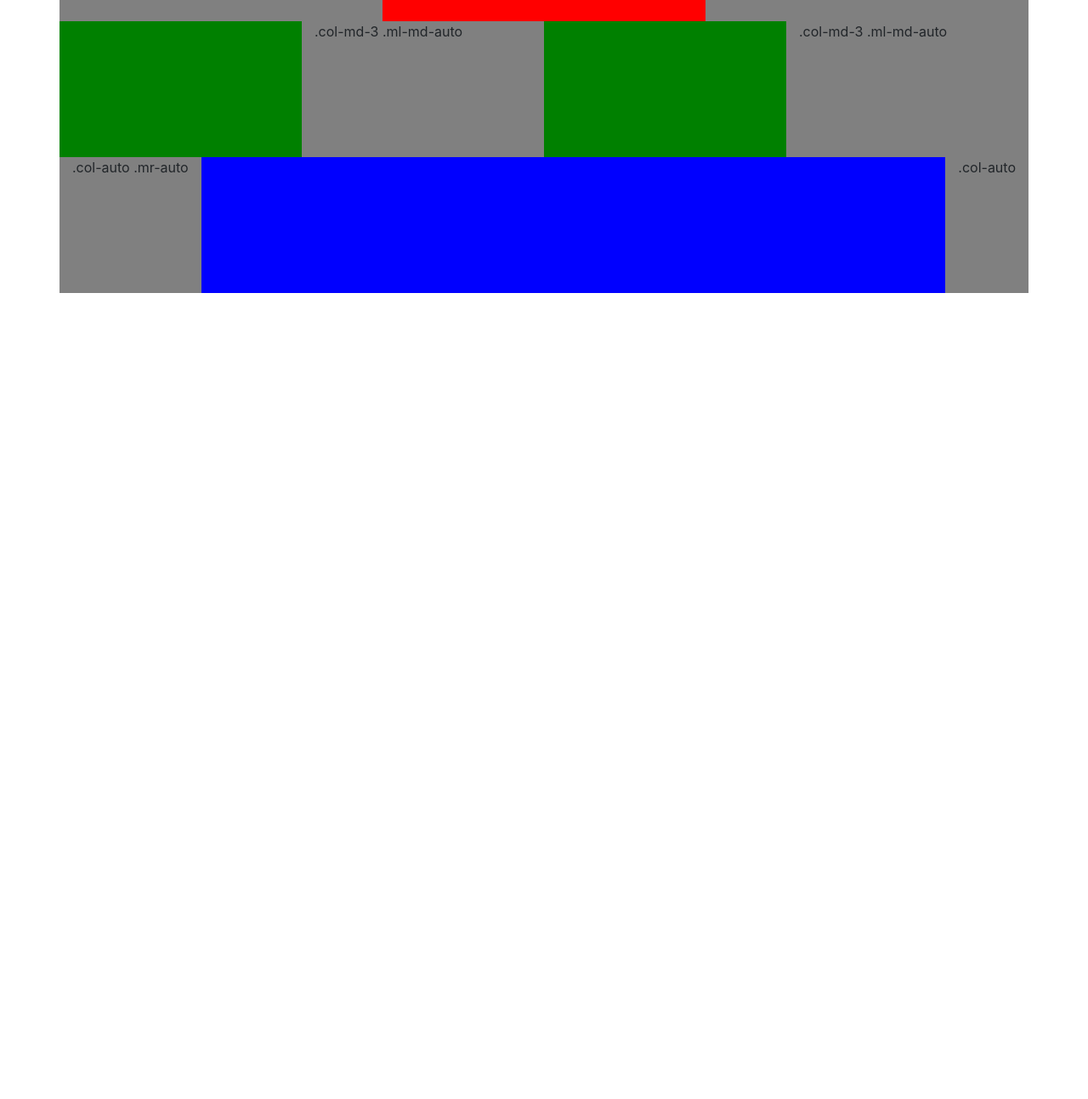
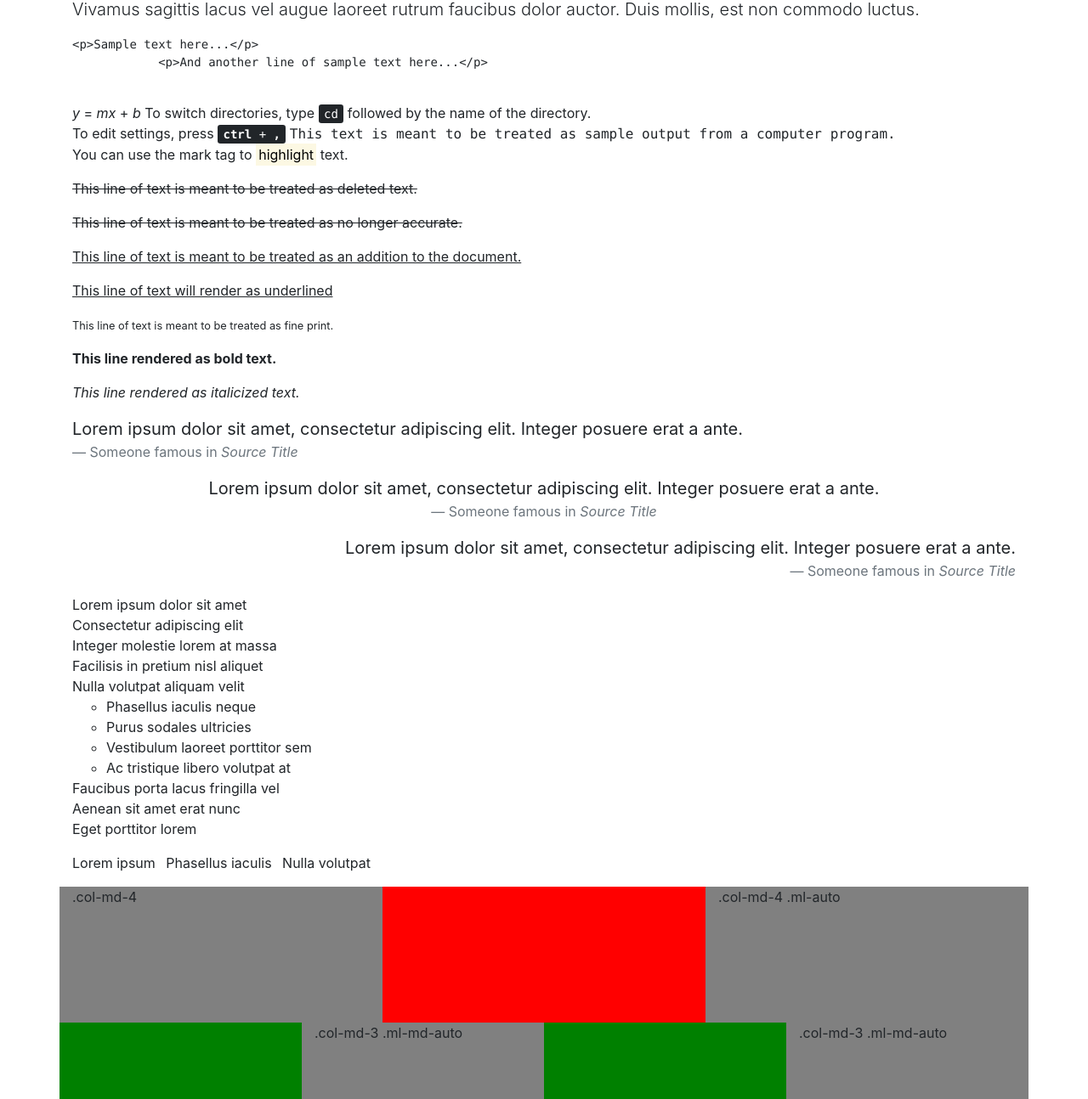
Before and after one commit to raymondSeger/test-bootstrap4, a website: page index.html in a window 1280 px wide. Shown: the part 405-1699 px from the top of the page at 85% size. Before the commit the page ends 800 px from the top, so only its background shows below. Drawn offline with nearby package versions, Linux system fonts and the light colour scheme.

Commit message:
img-responsive is now img-fluid
img-fluid

```diff
--- a/index.html
+++ b/index.html
@@ -14,21 +14,78 @@
 
 <div class="container">
 
-    <div class="media">
-        <img class="mr-3" src="https://via.placeholder.com/150" alt="Generic placeholder image">
-        <div class="media-body">
-            <h5 class="mt-0">Media heading</h5>
-            Cras sit amet nibh libero, in gravida nulla. Nulla vel metus scelerisque ante sollicitudin. Cras purus odio, vestibulum in vulputate at, tempus viverra turpis. Fusce condimentum nunc ac nisi vulputate fringilla. Donec lacinia congue felis in faucibus.
+    <div class="row">
+        <div class="col">
+            <img src="http://via.placeholder.com/2000x500" class="img-fluid" alt="Responsive image">
+        </div>
+    </div>
 
-            <div class="media mt-3">
-                <a class="pr-3" href="#">
-                    <img src="https://via.placeholder.com/150" alt="Generic placeholder image">
-                </a>
-                <div class="media-body">
-                    <h5 class="mt-0">Media heading</h5>
-                    Cras sit amet nibh libero, in gravida nulla. Nulla vel metus scelerisque ante sollicitudin. Cras purus odio, vestibulum in vulputate at, tempus viverra turpis. Fusce condimentum nunc ac nisi vulputate fringilla. Donec lacinia congue felis in faucibus.
-                </div>
-            </div>
+    <div class="row">
+        <div class="col">
+            <h1 class="display-1">Display 1</h1>
+            <p class="lead">
+                Vivamus sagittis lacus vel augue laoreet rutrum faucibus dolor auctor. Duis mollis, est non commodo luctus.
+            </p>
+
+            <pre><code>&lt;p&gt;Sample text here...&lt;/p&gt;
+            &lt;p&gt;And another line of sample text here...&lt;/p&gt;
+            </code></pre>
+
+            <var>y</var> = <var>m</var><var>x</var> + <var>b</var>
+
+            To switch directories, type <kbd>cd</kbd> followed by the name of the directory.<br>
+            To edit settings, press <kbd><kbd>ctrl</kbd> + <kbd>,</kbd></kbd>
+
+            <samp>This text is meant to be treated as sample output from a computer program.</samp>
+
+            <p>You can use the mark tag to <mark>highlight</mark> text.</p>
+            <p><del>This line of text is meant to be treated as deleted text.</del></p>
+            <p><s>This line of text is meant to be treated as no longer accurate.</s></p>
+            <p><ins>This line of text is meant to be treated as an addition to the document.</ins></p>
+            <p><u>This line of text will render as underlined</u></p>
+            <p><small>This line of text is meant to be treated as fine print.</small></p>
+            <p><strong>This line rendered as bold text.</strong></p>
+            <p><em>This line rendered as italicized text.</em></p>
+
+            <blockquote class="blockquote">
+                <p class="mb-0">Lorem ipsum dolor sit amet, consectetur adipiscing elit. Integer posuere erat a ante.</p>
+                <footer class="blockquote-footer">Someone famous in <cite title="Source Title">Source Title</cite></footer>
+            </blockquote>
+
+            <blockquote class="blockquote text-center">
+                <p class="mb-0">Lorem ipsum dolor sit amet, consectetur adipiscing elit. Integer posuere erat a ante.</p>
+                <footer class="blockquote-footer">Someone famous in <cite title="Source Title">Source Title</cite></footer>
+            </blockquote>
+
+            <blockquote class="blockquote text-right">
+                <p class="mb-0">Lorem ipsum dolor sit amet, consectetur adipiscing elit. Integer posuere erat a ante.</p>
+                <footer class="blockquote-footer">Someone famous in <cite title="Source Title">Source Title</cite></footer>
+            </blockquote>
+
+            <ul class="list-unstyled">
+                <li>Lorem ipsum dolor sit amet</li>
+                <li>Consectetur adipiscing elit</li>
+                <li>Integer molestie lorem at massa</li>
+                <li>Facilisis in pretium nisl aliquet</li>
+                <li>Nulla volutpat aliquam velit
+                    <ul>
+                        <li>Phasellus iaculis neque</li>
+                        <li>Purus sodales ultricies</li>
+                        <li>Vestibulum laoreet porttitor sem</li>
+                        <li>Ac tristique libero volutpat at</li>
+                    </ul>
+                </li>
+                <li>Faucibus porta lacus fringilla vel</li>
+                <li>Aenean sit amet erat nunc</li>
+                <li>Eget porttitor lorem</li>
+            </ul>
+
+            <ul class="list-inline">
+                <li class="list-inline-item">Lorem ipsum</li>
+                <li class="list-inline-item">Phasellus iaculis</li>
+                <li class="list-inline-item">Nulla volutpat</li>
+            </ul>
+
         </div>
     </div>
 
```
